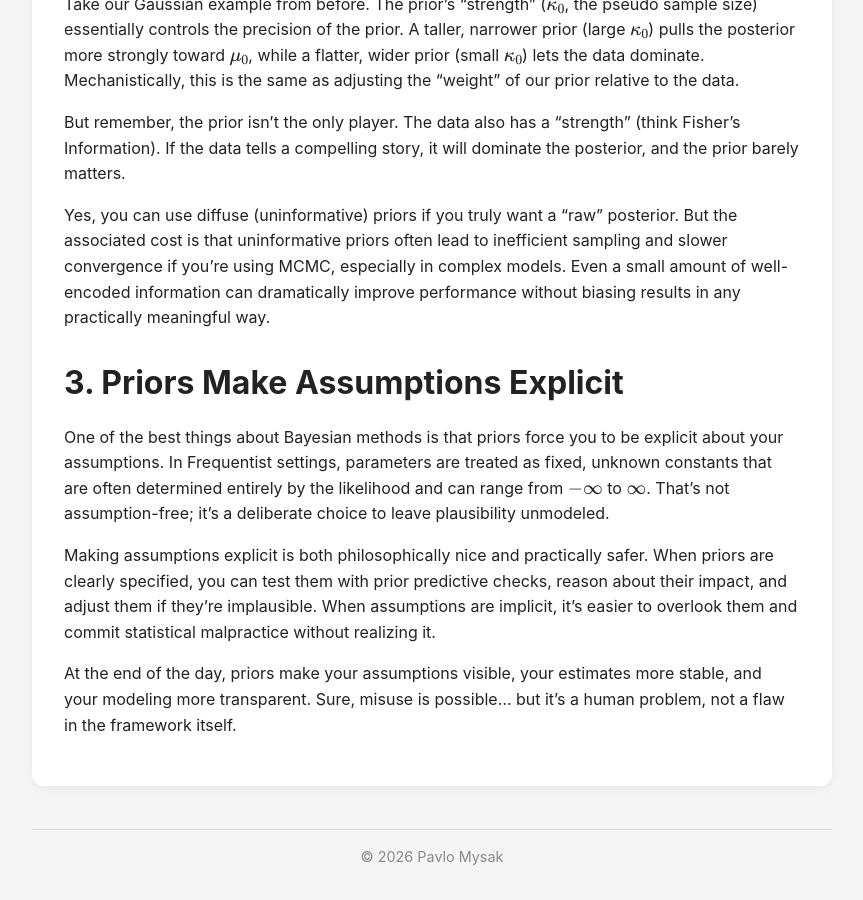
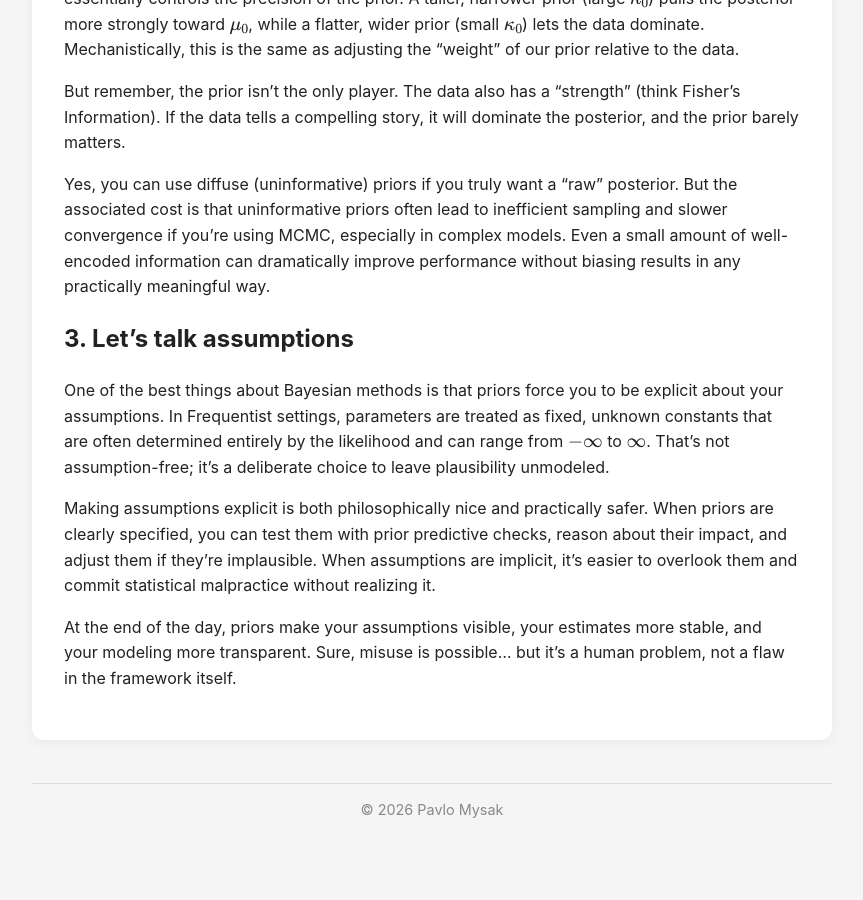
Before and after one commit to pavlomysak/pavlomysak.github.io, a Jekyll site: the page built from _posts/2026-01-13-on-criticism-of-priors-in-bayesian-methods.md, in a window 1280 px wide and 900 px high, scrolled down 1580 px. Shown: the whole window, without its empty margins (208-1071 px from the left). Built offline with Jekyll 4.4.1, drawn with Linux system fonts in a browser that asks for light colours; after the commit the page ends 2433 px from its top, so only the background shows below that.

Commit message:
Update section headers

```diff
--- a/_posts/2026-01-13-on-criticism-of-priors-in-bayesian-methods.md
+++ b/_posts/2026-01-13-on-criticism-of-priors-in-bayesian-methods.md
@@ -10,7 +10,7 @@ If you’ve spent any time lurking on LinkedIn, statistics forums, or the sacred
 
 Before we grab the pitchforks, let’s take a closer look. Are these criticisms genuinely damning or are they mostly a misunderstanding of what priors actually do? In the sections that follow, we’ll explore why, in practice, thoughtfully chosen priors often make your inferences better, not worse.
 
-# 1. Let's talk bias
+## 1. Let's talk bias
 
 Most frequentist guarantees, like unbiasedness or even the central limit theorem, are asymptotic. That means they only truly kick in when your sample size goes to infinity. In practice, “infinity” is usually larger than what you actually have. More importantly, the sample size required for those guarantees depends heavily on the specifics of your data and the problem you’re solving. So even if you tell me you have an MVUE (minimum variance unbiased estimator)... do you really?
 
@@ -31,7 +31,7 @@ Furthermore, this idea of “bias for stability” isn’t unique to Bayesians.
 
 Bayes offers an elegant counterpart. Instead of shrinking everything toward zero, you can shrink toward informed values like the prior mean or, in hierarchical models, the mean of a related group. This is the magic of partial pooling: each group borrows strength from others, balancing individual data with the larger structure.
 
-# 2. Let's talk information
+## 2. Let's talk information
 
 When it comes to priors, we not only control the location of the density, but also the *strength* of the encoded information.
 
@@ -41,7 +41,7 @@ But remember, the prior isn’t the only player. The data also has a "strength"
 
 Yes, you can use diffuse (uninformative) priors if you truly want a “raw” posterior. But the associated cost is that uninformative priors often lead to inefficient sampling and slower convergence if you're using MCMC, especially in complex models. Even a small amount of well-encoded information can dramatically improve performance without biasing results in any practically meaningful way.
 
-# 3. Priors Make Assumptions Explicit
+## 3. Let's talk assumptions
 
 One of the best things about Bayesian methods is that priors force you to be explicit about your assumptions. In Frequentist settings, parameters are treated as fixed, unknown constants that are often determined entirely by the likelihood and can range from $-\infty$ to $\infty$. That’s not assumption-free; it's a deliberate choice to leave plausibility unmodeled.
 
```
